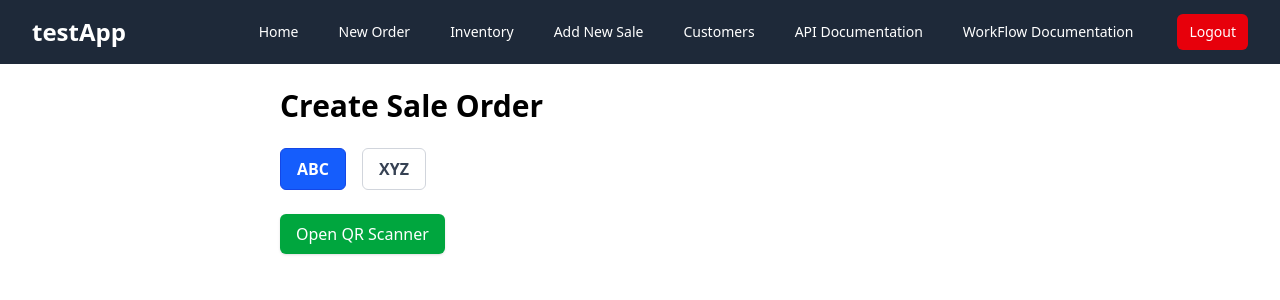
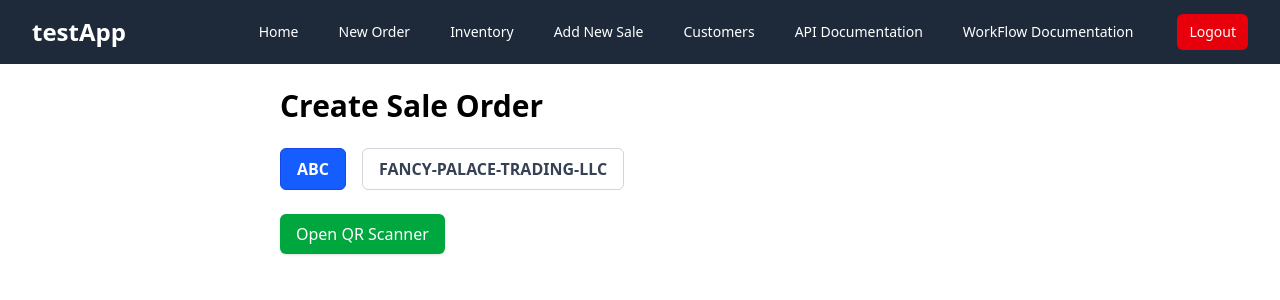
Before and after one commit to jaseeerr/tallypos, a React (Vite) app in the folder client/: page /addSaleOrder in a window 1280 px wide. Shown: the top 300 px of the page. Built offline with nearby package versions, Linux system fonts and the light colour scheme; sample sign-in values are in the browser's storage.

Commit message:
syncApiUpdates22222

```diff
--- a/client/src/pages/CreateSaleOrder.jsx
+++ b/client/src/pages/CreateSaleOrder.jsx
@@ -61,7 +61,7 @@ export default function CreateSaleOrder() {
 
       {/* COMPANY SELECTOR */}
       <div className="flex gap-4 mb-6">
-        {["ABC", "XYZ"].map((comp) => (
+        {["ABC", "FANCY-PALACE-TRADING-LLC"].map((comp) => (
           <button
             key={comp}
             onClick={() => setActiveCompany(comp)}
--- a/client/src/pages/Products.jsx
+++ b/client/src/pages/Products.jsx
@@ -155,7 +155,7 @@ export default function InventoryPage() {
         <h2 className="text-3xl font-semibold text-gray-800">Inventory</h2>
 
         <div className="flex gap-2 mt-3 sm:mt-0">
-          {["ALL", "AMANA", "FANCYPALACE"].map((c) => (
+          {["ALL", "AMANA", "FANCY-PALACE-TRADING-LLC"].map((c) => (
             <button
               key={c}
               onClick={() => setActiveCompany(c)}
--- a/client/src/pages/Sales.jsx
+++ b/client/src/pages/Sales.jsx
@@ -168,7 +168,7 @@ export default function AddSale() {
           COMPANY SELECTOR
       ============================= */}
       <div className="flex gap-3 mb-6">
-        {["ABC", "XYZ"].map((comp) => (
+        {["ABC", "FANCY-PALACE-TRADING-LLC"].map((comp) => (
           <button
             key={comp}
             onClick={() => setActiveCompany(comp)}
```
